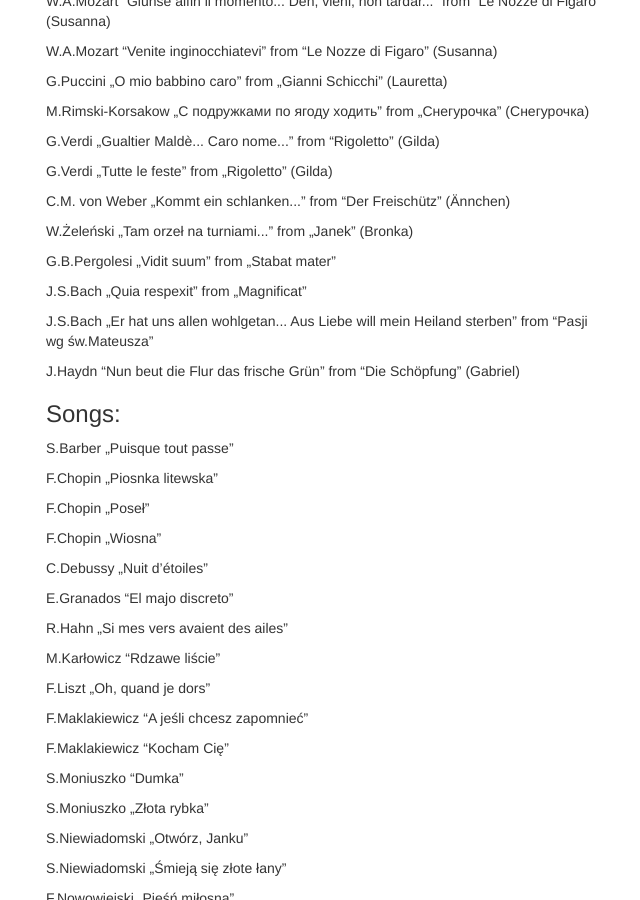
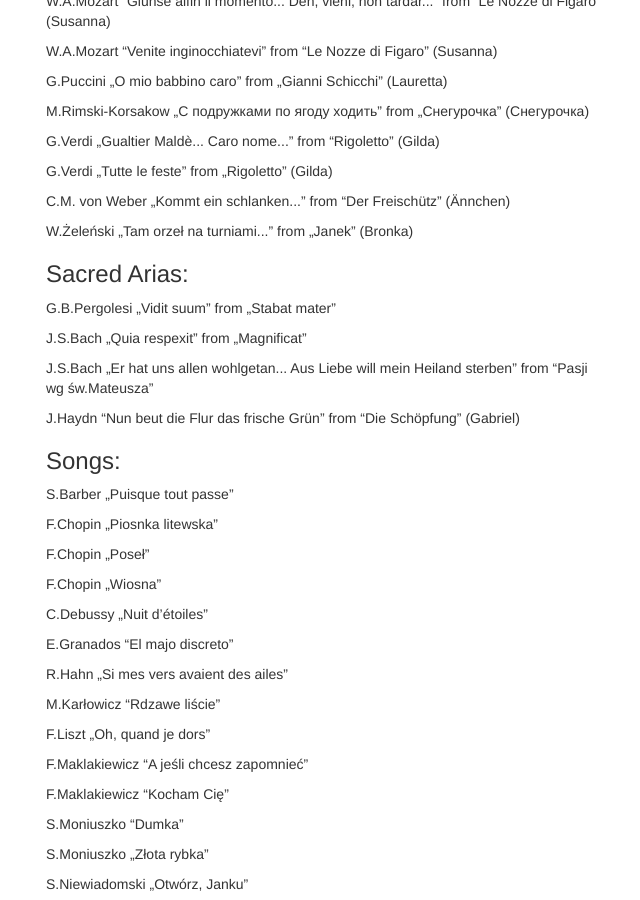
Before and after one commit to lukaszkomar/old.soniaw.com, a Jekyll site: the page built from repertoire.html, in a window 1280 px wide and 900 px high, scrolled down 1071 px. Shown: the whole window, without its empty margins (24-664 px from the left). Built offline with Jekyll 4.4.1, drawn with Linux system fonts in a browser that asks for light colours; nearby versions of some CDN libraries; library files that are not in the unit come from our copies; comment, search, counter and statistics services are not loaded.

Commit message:
Sacred Arias

```diff
--- a/repertoire.html
+++ b/repertoire.html
@@ -42,7 +42,8 @@ priority: 0.8
 <p>G.Verdi „Tutte le feste” from „Rigoletto” (Gilda)</p>
 <p>C.M. von Weber „Kommt ein schlanken...” from “Der Freischütz” (Ännchen)</p>
 <p>W.Żeleński „Tam orzeł na turniami...” from „Janek” (Bronka)</p>
-<p> </p>
+
+<h3>Sacred Arias:</h3>
 <p>G.B.Pergolesi „Vidit suum” from „Stabat mater”</p>
 <p>J.S.Bach „Quia respexit” from „Magnificat”</p>
 <p>J.S.Bach „Er hat uns allen wohlgetan... Aus Liebe will mein Heiland sterben” from “Pasji wg św.Mateusza”</p>
```
